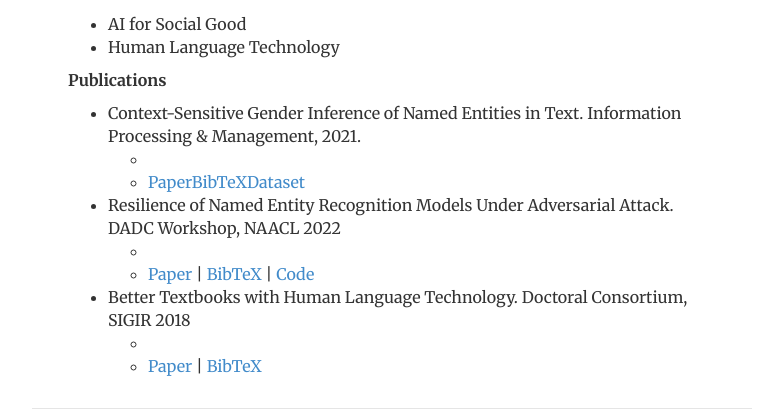
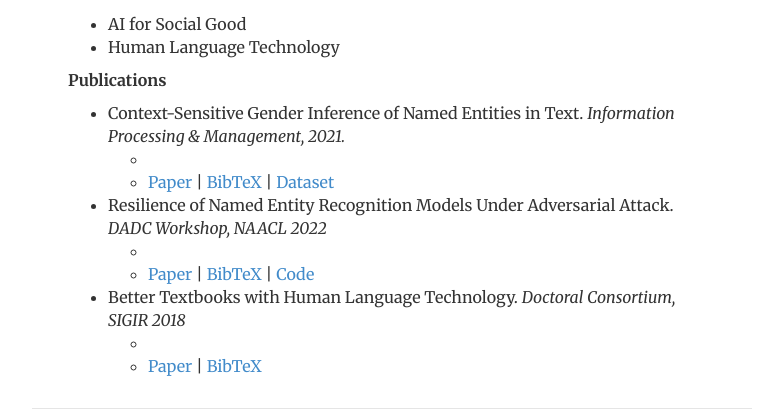
Before and after one commit to das-sudeshna/das-sudeshna.github.io, a Jekyll site: the page built from research/index.html, in a window 1280 px wide. Shown: the part 130-546 px from the top of the page, without its empty margins (248-1031 px from the left). Built offline with Jekyll 4.4.1, drawn with Linux system fonts in a browser that asks for light colours; nearby versions of some CDN libraries.

Commit message:
Update index.html

```diff
--- a/research/index.html
+++ b/research/index.html
@@ -17,19 +17,19 @@
 
     <p><strong>Publications</strong><br>
 				<ul>
-				<li>Context-Sensitive Gender Inference of Named Entities in Text. <emph>Information Processing & Management, 2021.</emph></li>
+				<li>Context-Sensitive Gender Inference of Named Entities in Text. <em>Information Processing & Management, 2021.</em></li>
 						<ul>
-						<li><emph></emph></li>
-						<li><a href="https://doi.org/10.1016/j.ipm.2020.102423">Paper</a><a href="">BibTeX</a><a href="https://github.com/das-sudeshna/genid">Dataset</a></li>
+						<li><em></em></li>
+						<li><a href="https://doi.org/10.1016/j.ipm.2020.102423">Paper</a> | <a href="">BibTeX</a> | <a href="https://github.com/das-sudeshna/genid">Dataset</a></li>
 						</ul>
-				<li>Resilience of Named Entity Recognition Models Under Adversarial Attack. <emph>DADC Workshop, NAACL 2022</emph></li>
+				<li>Resilience of Named Entity Recognition Models Under Adversarial Attack. <em>DADC Workshop, NAACL 2022</em></li>
 						<ul>
-						<li><emph></emph></li>
+						<li><em></em></li>
 						<li><a href="">Paper</a> | <a href="">BibTeX</a> | <a href="">Code</a></li>
 						</ul>
-				<li>Better Textbooks with Human Language Technology. <emph>Doctoral Consortium, SIGIR 2018</emph></li>
+				<li>Better Textbooks with Human Language Technology. <em>Doctoral Consortium, SIGIR 2018</em></li>
 						<ul>
-						<li><emph></emph></li>
+						<li><em></em></li>
 						<li><a href="https://doi.org/10.1145/3209978.3210228">Paper</a> | <a href="">BibTeX</a></li>
 						</ul>
 				</ul>
```
